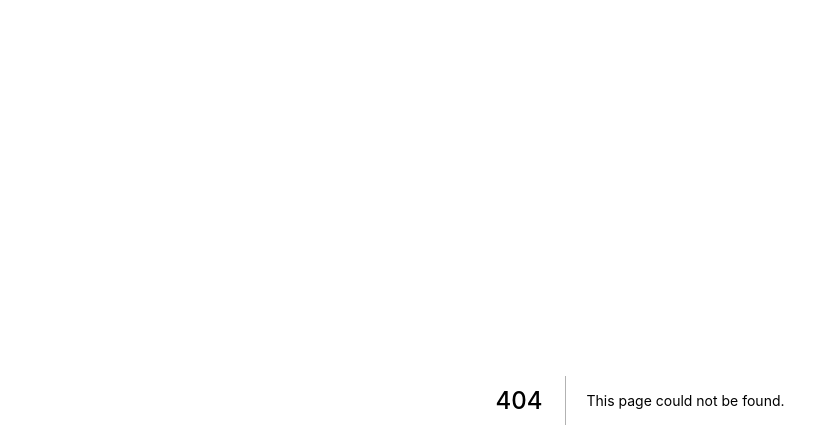
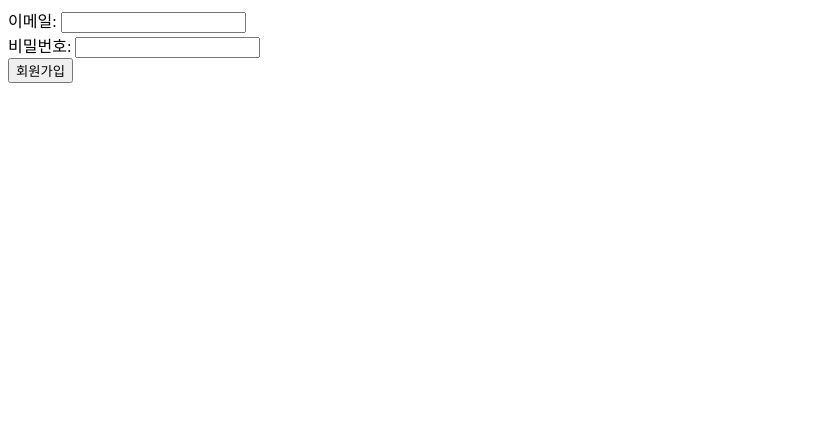
Before and after one commit to DeveloperHyeju/class, a Next.js app: page /02-03-signup-state in a window 1280 px wide. Before the commit this address had no page. Shown: the top 448 px of the page, without its empty margins (0-839 px from the left). Built offline with nearby package versions, Linux system fonts and the light colour scheme.

Commit message:
useState 실습

```diff
--- /dev/null
+++ b/pages/02-03-signup-state/index.js
@@ -0,0 +1,46 @@
+import { useState } from "react";
+
+
+
+const SignupPage = () => {
+
+    const [ email, setEmail ] = useState('');
+    const [ password, setPassword ] = useState('');
+    const [ emailError, setEmailError ] = useState('');
+
+    const onChangeEmailInput = (e) => {
+        const { value } = e.target;
+        setEmail(value);
+    };
+
+    const onChangePasswordInput = (e) => {
+        const { value } = e.target;
+        setPassword(value);
+    };
+
+    const onClickSignup = () => {
+        console.log(email);
+        console.log(password);
+
+        if(email.includes('@') === false) {
+            setEmailError('이메일 형식이 잘못되었습니다.');
+        } else {
+            // 메시지 알림 이전, Backend 컴퓨터에 있는 api(함수) 요청하기
+            alert('회원가입을 축하합니다.');
+        }
+    };
+
+    return (
+        <div>
+            이메일: <input type="text" value={email} onChange={onChangeEmailInput} />
+            <div id="error">{emailError}</div>
+            비밀번호: <input type="password" value={password} onChange={onChangePasswordInput} />
+            <div id="errorPassword"></div>
+            <button onClick={onClickSignup}>회원가입</button>
+        </div>
+    );
+
+};
+
+
+export default SignupPage;
```
Also changed, not shown: pages/02-01-counter-let-document/index.js (added, +25 -0 lines), pages/02-02-counter-state/index.js (added, +26 -0 lines).
